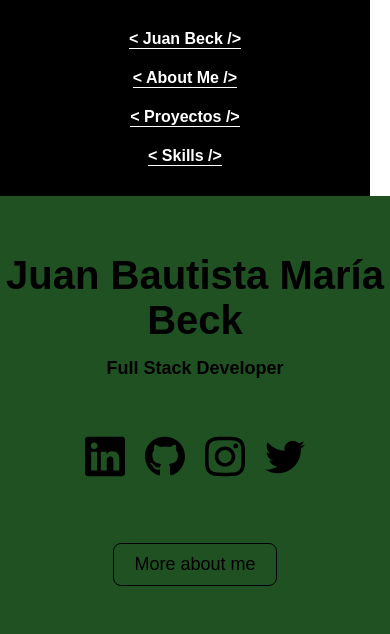
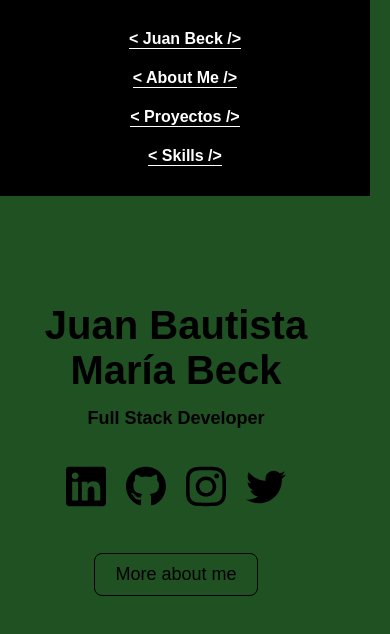
Before and after one commit to JBautistaBeck/My-Portfolio-Nuevo, a React (Create React App) app: page /home in a window 390 px wide. Shown: the top 634 px of the page. Built offline with nearby package versions, Linux system fonts and the light colour scheme.

Commit message:
Home responsive

```diff
--- a/src/index.css
+++ b/src/index.css
@@ -16,4 +16,5 @@ code {
 
 body {
   font-family: 'Barlow', sans-serif, "Apple Color Emoji", "Segoe UI Emoji", "Segoe UI Symbol", "Noto Color Emoji";
+  background-color: #1f5122;
 }
--- a/src/views/about/about.css
+++ b/src/views/about/about.css
@@ -1,80 +1,22 @@
-/* .about-container {
-    background-color: #1f5122;
-    display: flex;
-    align-items: center;
-    justify-content:center;
-    width: 100%;
-    height: 88.7vh;
-    position: relative;
-}
-
-.img-container {
-    width: 80%;
-}
-
-.round-image {
-    border-radius: 60%;
-    max-width: 50%;
-    height: auto;
-    margin-left: 130px;
-}
-
-.text-container {
-    display: flex;
-    flex-direction: column;
+.about-container {
+    display: grid;
+    grid-template-columns: 1fr 1fr;
     align-items: center;
     justify-content: center;
-    text-align: center;
-    width: 100%;
-    margin-right: 50px;
-}
-
-.button-aboutme {
-    background-color: transparent;
-    border: 1px solid #000000;
-    border-radius: 8px;
-    padding: 10px 20px;
-    font-size: 18px;
-    color: #000000;
-    text-decoration: none;
-    cursor: pointer;
-    transition: background-color 0.3s;
-    margin-top: 20px;
-}
-
-
-.button-aboutme:hover {
-    background-color: #000000;
-    color: #ffffff;
-}
-
-.top-right-button {
-    position: absolute;
-    top: 20px;
-    right: 20px;
-    margin-top: -20px;
-} */
-
-.about-container {
-    background-color: #1f5122;
-    display: grid;
-    grid-template-columns: 1fr 1fr; /* Divide el contenedor en dos columnas */
-    align-items: center;
-    justify-content: center;
-    height: auto; /* Cambia la altura a automática para ajustarse al contenido */
+    height: auto;
     padding: 100px;
 }
 
 .img-container {
     max-width: 80%;
-    text-align: center; /* Centra la imagen en pantallas más pequeñas */
+    text-align: center;
 }
 
 .round-image {
     border-radius: 60%;
-    max-width: 70%; /* Asegura que la imagen se ajuste al contenedor */
+    max-width: 70%;
     height: auto;
-    margin: 0 auto; /* Centra la imagen horizontalmente */
+    margin: 0 auto;
 }
 
 .text-container {
@@ -110,15 +52,13 @@
 
 @media (max-width: 768px) {
     .about-container {
-        grid-template-columns: 1fr; /* Cambia a una sola columna en pantallas pequeñas */
+        grid-template-columns: 1fr;
     }
-
     .text-container {
-        margin-top: 0; /* Elimina el margen superior en pantallas pequeñas */
+        margin-top: 0;
 
     }
     .img-container {
         margin-left: 20px;
     }
-
 }
--- a/src/views/home/home.css
+++ b/src/views/home/home.css
@@ -1,20 +1,12 @@
 .home-container {
-  background-color: #1f5122;
-  /* background-image: url('../../utils/final\ 2.png'); */
-  background-size: auto;
-  background-repeat: no-repeat;
-  background-attachment: fixed;
-  background-position-x: center;
   display: flex;
   flex-direction: column;
   align-items: center;
-  height: 88.7vh;
+  height: auto;
   text-align: center;
-}
+  padding: 20px;
 
-.info-container {
-  margin-bottom: 20px;
-  margin-top: 30px;
+  padding-top: 80px;
 }
 
 .title {
@@ -31,7 +23,7 @@
   justify-content: center;
   align-items: center;
   margin-top: 20px;
-  padding-bottom: 40px;
+  padding-bottom: 20px;
 }
 
 .img-icons {
@@ -55,10 +47,18 @@
   text-decoration: none;
   cursor: pointer;
   transition: border 0.3s, background-color 0.3s;
-  margin-top: 40px;
+  margin-top: 20px;
 }
 
 .button-aboutme:hover {
   background-color: #000000;
   color: #ffffff;
 }
+
+/* Media Query para pantallas más pequeñas */
+@media (max-width: 768px) {
+  .home-container {
+    width: 80%;
+    align-items: center;
+  }
+}
--- a/src/views/skills/skills.css
+++ b/src/views/skills/skills.css
@@ -1,5 +1,4 @@
 .all {
-    background-color: #1f5122;
     margin: 0;
     padding: 0;
     height: 88.7vh;
@@ -86,6 +85,7 @@
     display: flex;
     flex-direction: row;
     align-items: center;
+    margin-bottom: 35px;
 }
 
 .ul-skills-soft li img {
```
